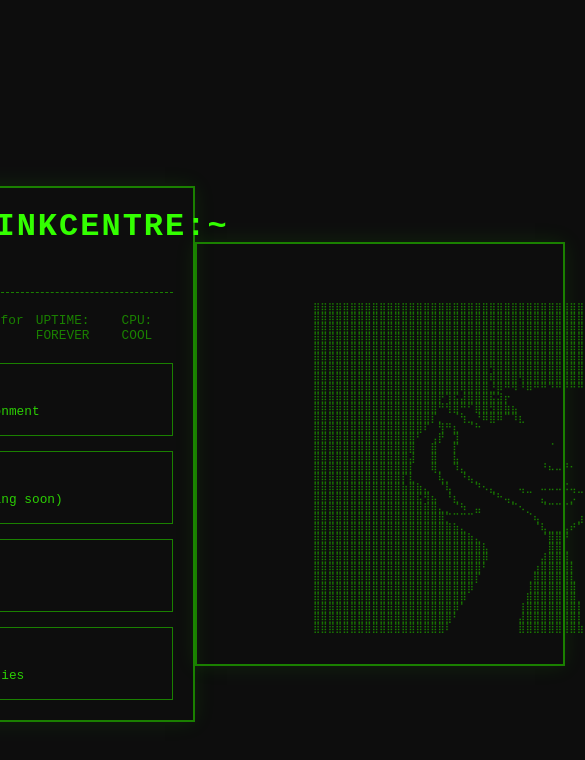
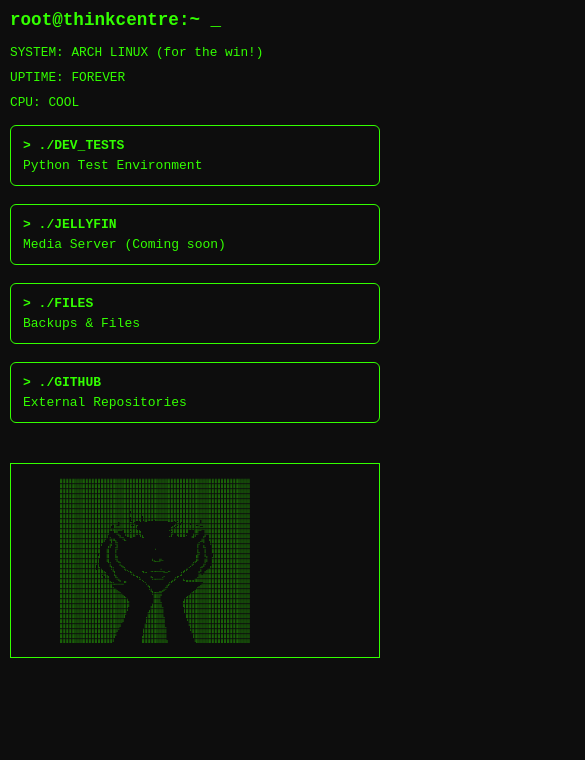
Before and after one commit to Diogojlq/home-server-central, a plain HTML site: page index.html in a window 390 px wide. Shown: the top 760 px of the page, 585 px wide, since content can reach past the window. Drawn offline with Linux system fonts and the light colour scheme.

Commit message:
style: enhance mobile ui and chaange fonts

```diff
--- a/style.css
+++ b/style.css
@@ -1,80 +1,103 @@
-:root {
-    --bg-color: #0d0d0d;
-    --term-green: #33ff00;
-    --term-dim: #1a8000;
-    --alert: #ff3300;
-    --font-stack: 'Courier New', Courier, monospace;
+* {
+    margin: 0;
+    padding: 0;
+    box-sizing: border-box;
 }
 
 body {
-    background-color: var(--bg-color);
-    color: var(--term-green);
-    font-family: var(--font-stack);
-    margin: 0;
-    padding: 2rem;
-    display: flex;
-    justify-content: center;
-    align-items: center;
-    min-height: 100vh;
+    background: #0d0d0d;
+    color: #33ff00;
+    font-family: monospace;
+    padding: 20px;
 }
 
 .container {
-    width: 100%;
-    max-width: 800px;
-    border: 2px solid var(--term-dim);
-    padding: 20px;
-    box-shadow: 0 0 20px rgba(51, 255, 0, 0.1);
+    max-width: 900px;
+    margin: 0 auto;
 }
 
-header {
-    border-bottom: 1px dashed var(--term-dim);
-    margin-bottom: 20px;
-    padding-bottom: 10px;
+header h1 {
+    font-size: 1.4rem;
+    word-wrap: break-word;
 }
-
-h1 { margin: 0; text-transform: uppercase; letter-spacing: 2px; }
 
 .status-bar {
     display: flex;
+    flex-wrap: wrap;
     justify-content: space-between;
-    font-size: 0.8rem;
-    color: var(--term-dim);
-    margin-bottom: 20px;
+    gap: 10px;
+    margin: 15px 0;
+    font-size: 0.9rem;
 }
 
 .grid {
     display: grid;
-    grid-template-columns: repeat(auto-fit, minmax(200px, 1fr));
-    gap: 15px;
+    grid-template-columns: repeat(2, 1fr);
+    gap: 18px;
 }
 
 .card {
-    border: 1px solid var(--term-dim);
+    display: flex;
+    flex-direction: column;
+    border: 1px solid #33ff00;
     padding: 15px;
     text-decoration: none;
-    color: var(--term-green);
-    transition: all 0.2s;
-    display: block;
+    color: #33ff00;
+    transition: 0.2s;
+    border-radius: 6px;
 }
 
 .card:hover {
-    background-color: var(--term-green);
-    color: var(--bg-color);
-    box-shadow: 0 0 10px var(--term-green);
-    cursor: pointer;
+    background: #111;
+    transform: scale(1.02);
 }
 
-.card-title { font-weight: bold; display: block; margin-bottom: 5px; }
-.card-desc { font-size: 0.8rem; opacity: 0.8; }
+.card-title {
+    font-weight: bold;
+    margin-bottom: 5px;
+}
 
 .ascii-art {
+    font-family: monospace;
+    font-size: 0.4rem;
     white-space: pre;
-    font-size: 10px;
-    line-height: 10px;
-    color: var(--term-dim);
-    margin-top: 30px;
-    text-align: center;
+    overflow-x: auto;
+    margin-top: 40px;
+    padding: 10px;
+    border: 1px solid #33ff00;
 }
 
-.blink { animation: blinker 1s linear infinite; }
-@keyframes blinker { 50% { opacity: 0; } }
+@media (max-width: 768px) {
+    body {
+        padding: 10px;
+    }
+
+    header h1 {
+        font-size: 1.1rem;
+    }
+
+    .status-bar {
+        flex-direction: column;
+        align-items: flex-start;
+        font-size: 0.8rem;
+    }
+
+    .grid {
+        grid-template-columns: 1fr;
+    }
+
+    .card {
+        padding: 12px;
+    }
+
+    .ascii-art {
+        font-size: 0.3rem;
+        max-height: 300px;
+    }
+}
+
+@media (max-width: 480px) {
+    .ascii-art {
+        font-size: 0.25rem;
+    }
+}
```
